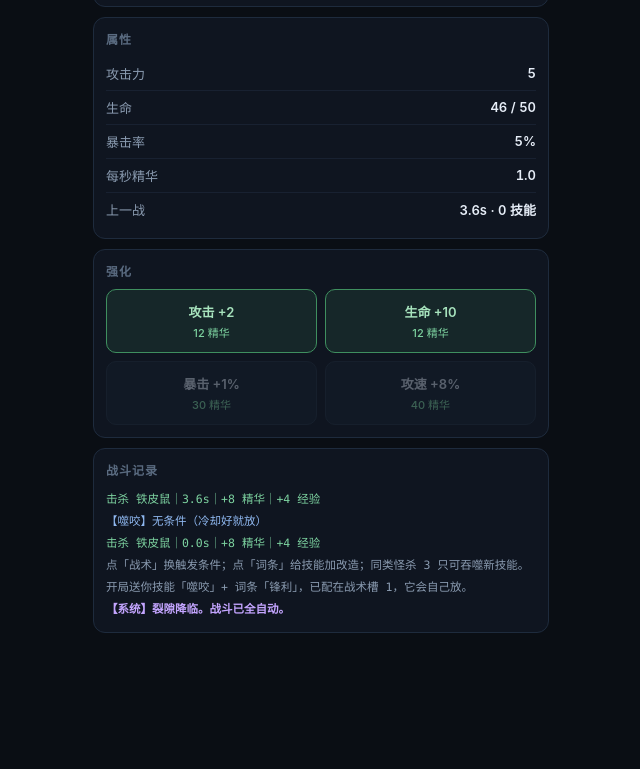
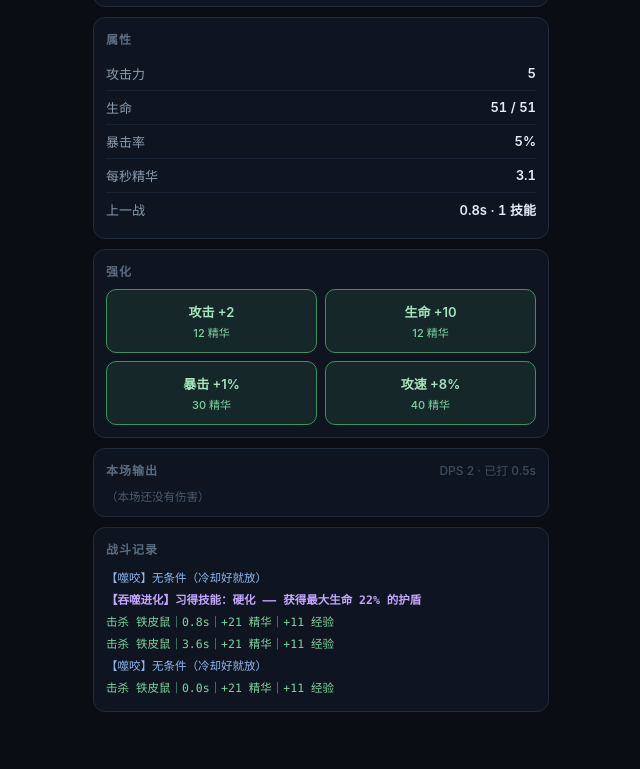
Before and after one commit to JoeKeeper-Z/devour-idle, a plain HTML site: page index.html in a window 1280 px wide. Shown: the part 1649-2418 px from the top of the page, without its empty margins (319-959 px from the left). Drawn offline with Linux system fonts and the light colour scheme.

Commit message:
v1.0 让战术有意义：推进改为固定击杀数(速度直接换层数)、战斗拉长到15-20s、词缀强化到必须应对、新增本场输出构成面板

```diff
--- a/index.html
+++ b/index.html
@@ -226,6 +226,11 @@
   </div>
 
   <div class="panel">
+    <h3>本场输出 <span class="hint" id="dpsHint"></span></h3>
+    <div id="dmgBreak" style="font-size:11.5px;color:#8a9bb0"></div>
+  </div>
+
+  <div class="panel">
     <h3>战斗记录</h3>
     <div class="log" id="log"></div>
   </div>
@@ -304,16 +309,16 @@
 // 技能表
 // ============================================================
 const SKILLS = {
-  bite:        {name:'噬咬', icon:'🦷', cd:5000,  desc:'320% 攻击力（初始技能）'},
-  harden:      {name:'硬化', icon:'🛡', cd:7000,  desc:'获得最大生命 22% 的护盾'},
-  bloodthirst: {name:'嗜血', icon:'🩸', cd:6000,  desc:'立即回复 12% 生命'},
-  haste:       {name:'疾风', icon:'⚡', cd:13000, desc:'6 秒内攻速 ×2'},
-  rend:        {name:'裂爪', icon:'🗡', cd:5000,  desc:'520% 攻击力重击；消耗 1 层毒转 2 层裂伤'},
-  venom:       {name:'淬毒', icon:'☠', cd:7000,  desc:'260% 攻击力 + 5 层毒'},
-  ironwall:    {name:'铁壁', icon:'🪨', cd:14000, desc:'6 秒内受到伤害 -50%'},
-  triple:      {name:'连斩', icon:'✨', cd:6000,  desc:'连续 3 次 150% 攻击力攻击'},
-  crush:       {name:'碎骨', icon:'💥', cd:9000, desc:'680% 攻击力 + 引爆全部裂伤（每层 +35%）'},
-  soul:        {name:'噬魂', icon:'🌀', cd:16000, desc:'获得 3.5 倍怪物精华（毒层每层再 +15%）'},
+  bite:        {name:'噬咬', icon:'🦷', cd:4000,  desc:'320% 攻击力（初始技能）'},
+  harden:      {name:'硬化', icon:'🛡', cd:6000,  desc:'获得最大生命 22% 的护盾'},
+  bloodthirst: {name:'嗜血', icon:'🩸', cd:5000,  desc:'立即回复 12% 生命'},
+  haste:       {name:'疾风', icon:'⚡', cd:9000,  desc:'6 秒内攻速 ×2'},
+  rend:        {name:'裂爪', icon:'🗡', cd:3500,  desc:'520% 攻击力重击；消耗 1 层毒转 2 层裂伤'},
+  venom:       {name:'淬毒', icon:'☠', cd:5000,  desc:'260% 攻击力 + 5 层毒'},
+  ironwall:    {name:'铁壁', icon:'🪨', cd:10000, desc:'6 秒内受到伤害 -50%'},
+  triple:      {name:'连斩', icon:'✨', cd:4500,  desc:'连续 3 次 150% 攻击力攻击'},
+  crush:       {name:'碎骨', icon:'💥', cd:6500,  desc:'680% 攻击力 + 引爆全部裂伤（每层 +35%）'},
+  soul:        {name:'噬魂', icon:'🌀', cd:12000, desc:'获得 3.5 倍怪物精华（毒层每层再 +15%）'},
 };
 
 const CONDS = {
@@ -353,8 +358,8 @@
   essGrow:    1.07,   // 每深入 1 层，精华倍率
   upCostGrow: 1.22,   // 升级花费倍率
   upPowGrow:  1.0,    // 升级效果倍率（1.0 = 固定加成，取消几何膨胀）
-  hpScale:    4.0,    // 怪物血量整体倍率（拉长战斗时长）
-  essScale:   2.6,    // 精华整体倍率（补偿变慢的击杀节奏）
+  hpScale:    13.0,   // 怪物血量整体倍率（拉到 15-20 秒一场）
+  essScale:   7.0,    // 精华整体倍率（补偿变慢的击杀节奏）
   expGrow:    1.28,   // 每级所需经验成长
   expRatio:   0.5,    // 经验 = 精华 × 系数
   riftGrow:   1.06,   // 裂隙共鸣：每深入一层，永久全属性倍率（略高于 monAtkGrow）
@@ -364,10 +369,8 @@
   critMax:    75,     // 暴击率上限
   minInterval:160,    // 攻击间隔下限（毫秒），防止无限连击
   advSecLimit:45,     // 单场超过这么多秒就原地刷，不再自动深入
-  advFastSec:  12,    // 单场快于这个秒数，算"打得动"
-  advFastNeed: 3,     // 连续几只打得动就自动上一层
-  forceAdvAfter: 6,   // 连续这么多只都慢，也硬推一层（探测），防止永久卡死
-  retreatSec:  50,    // 单只打超过这么久还没打死，回退一层
+  killsPerFloor: 3,   // 每只怪杀满这么多只就往后推进（杀得快 = 层数涨得快）
+  retreatSec:  45,    // 单只打超过这么久还没打死，回退一层
   floorCap:   999,
 };
 
@@ -375,11 +378,11 @@
 // 敌人词缀：只改行为，不改数值
 // ============================================================
 const AFFIXES = {
-  thorns:  {name:'反伤', icon:'🛡', desc:'被打中时反弹伤害（上限为你最大生命的 5%）'},
-  regen:   {name:'再生', icon:'♻️', desc:'每 4 秒回复自身 6% 生命'},
-  enrage:  {name:'狂暴', icon:'⚡', desc:'自身生命低于 35% 时攻击力 ×2'},
-  immune:  {name:'免疫', icon:'🧊', desc:'开战后 3 秒内免疫伤害'},
-  leech:   {name:'吸血', icon:'🩸', desc:'每次攻击回复自身 4% 生命'},
+  thorns:  {name:'反伤', icon:'🛡', desc:'被打中时反弹 30% 伤害（上限为你最大生命的 14%）'},
+  regen:   {name:'再生', icon:'♻️', desc:'每 3 秒回复自身 14% 生命'},
+  enrage:  {name:'狂暴', icon:'⚡', desc:'自身生命低于 35% 时攻击力 ×2.6'},
+  immune:  {name:'免疫', icon:'🧊', desc:'开战后 4 秒内免疫伤害'},
+  leech:   {name:'吸血', icon:'🩸', desc:'每次攻击回复自身 7% 生命'},
   burn:    {name:'灼烧', icon:'🔥', desc:'攻击附加 3 秒灼烧'},
 };
 const AFFIX_ORDER = ['thorns','regen','enrage','immune','leech','burn'];
@@ -522,7 +525,7 @@
   monTimer:0, atkTimer:0, atkCount:0,
   shield:0,
   hasteUntil:0, armorUntil:0, poisonAcc:0,
-  poisonStack:0, lacStack:0,
+  poisonStack:0, lacStack:0, dmgBy:{}, fightStartSnap:0,
   cds:{},
   fightStart:0, fightSkillUses:0,
   fightId:0, slKey:'', reviveAt:0, fastKills:0, slowKills:0,
@@ -655,8 +658,10 @@
   R.shield = 0;
   R.regenTimer = 0; R.meBurnUntil = 0; R.meBurnAcc = 0;
   R.poisonStack = 0; R.lacStack = 0; R.poisonAcc = 0;
+  R.dmgBy = {};
   R.rushUntil = 0; R.armorStrong = false; R.reflectNext = false;
   R.fightStart = now(); R.fightSkillUses = 0;
+  R.dmgBy = {};
   R.fightId++;
   render();
   dirty = false; lastRender = now();
@@ -668,9 +673,11 @@
 }
 
 function damageMonster(dmg, tag){
+  const key = tag || '普攻';
+  R.dmgBy[key] = (R.dmgBy[key] || 0) + dmg;
   const m = curMon();
   // 免疫：开战 3 秒内打不动
-  if((m.affixes||[]).indexOf('immune') >= 0 && now() - R.fightStart < 3000){
+  if((m.affixes||[]).indexOf('immune') >= 0 && now() - R.fightStart < 4000){
     floatDmg('免疫', 'skill');
     markDirty();
     return false;
@@ -678,7 +685,7 @@
   // 反伤：按伤害比例反弹，但设上限，避免高伤害自杀
   if((m.affixes||[]).indexOf('thorns') >= 0 && dmg > 0){
     const D2 = derived();
-    const back = Math.min(Math.round(dmg*0.18), Math.round(D2.hpMax*0.05));
+    const back = Math.min(Math.round(dmg*0.30), Math.round(D2.hpMax*0.14));
     if(back > 0 && !R.dead){
       S.hp -= back;
       floatDmg('反 ' + fmt(back), 'crit');
@@ -755,27 +762,11 @@
     }
   }
 
-  // 自动推进：看「击杀速度」，不看「击杀数量」
+  // 自动推进：本层杀满 N 只就上一层。杀得快 = 爬得快，战术强度直接变成进度
   R.killGate++;
-  const fast = parseFloat(dur) <= CFG.advFastSec;
-  if(fast){ R.fastKills = (R.fastKills || 0) + 1; R.slowKills = 0; }
-  else { R.fastKills = 0; R.slowKills = (R.slowKills || 0) + 1; }
-
-  if(S.autoAdv && R.fastKills >= CFG.advFastNeed && R.killGate >= KILLS_PER_TRAIT){
-    R.fastKills = 0;
+  if(S.autoAdv && R.killGate >= CFG.killsPerFloor){
     advance(true);
     return;
-  }
-  // 探测式推进：慢杀累积到阈值也硬上一层的，避免永久卡死在同一层
-  if(S.autoAdv && !fast && R.slowKills >= CFG.forceAdvAfter){
-    R.slowKills = 0;
-    log('【探测】这一层杀不动了，向上试一层', 'c-skill');
-    advance(true);
-    return;
-  }
-  if(!fast && R.killGate >= 3 && !R.slowNoticed){
-    R.slowNoticed = true;
-    log('【停滞】这一层杀得慢，先原地刷精华（攒够了会自己往上试）', 'c-bad');
   }
   startFight(); save();
 }
@@ -868,18 +859,18 @@
   const aff = m.affixes || [];
   let raw = m.atk;
   // 狂暴：自身残血时攻击翻倍
-  if(aff.indexOf('enrage') >= 0 && R.monHp / Math.max(1,R.monHpMax) < 0.35) raw *= 2;
+  if(aff.indexOf('enrage') >= 0 && R.monHp / Math.max(1,R.monHpMax) < 0.35) raw *= 2.6;
   const armorOn = now() < R.armorUntil;
   let dmg = raw * (armorOn ? (R.armorStrong ? 0.3 : 0.5) : 1);
   dmg = Math.max(1, Math.round(dmg));
   // 吸血：攻击后回复自身生命
   if(aff.indexOf('leech') >= 0 && R.monHp > 0){
-    R.monHp = Math.min(R.monHpMax, R.monHp + Math.round(R.monHpMax*0.04));
+    R.monHp = Math.min(R.monHpMax, R.monHp + Math.round(R.monHpMax*0.07));
   }
   // 灼烧：给对方挂持续伤害
   if(aff.indexOf('burn') >= 0){
     R.meBurnUntil = now() + 3000;
-    R.meBurnDps = Math.max(1, Math.round(m.atk*0.25));
+    R.meBurnDps = Math.max(1, Math.round(m.atk*0.45));
   }
 
   if(R.shield > 0){
@@ -1086,9 +1077,9 @@
   const affNow = (curMon().affixes || []);
   if(R.monHp > 0 && R.monHp < R.monHpMax && affNow.indexOf('regen') >= 0){
     R.regenTimer += dt;
-    if(R.regenTimer >= 4000){
+    if(R.regenTimer >= 3000){
       R.regenTimer = 0;
-      R.monHp = Math.min(R.monHpMax, R.monHp + Math.round(R.monHpMax*0.06));
+      R.monHp = Math.min(R.monHpMax, R.monHp + Math.round(R.monHpMax*0.14));
       floatDmg('再生', 'skill');
       markDirty();
     }
@@ -1165,7 +1156,8 @@
   document.getElementById('monName').textContent = m.name;
   const st = document.getElementById('monStage');
   st.textContent = (hasSkill ? '已吞噬 · ' : '') +
-    '连杀 ' + (R.fastKills||0) + '/' + CFG.advFastNeed + ' 只（' + CFG.advFastSec + ' 秒内）自动深入';
+    '本层 ' + R.killGate + '/' + CFG.killsPerFloor + ' 只后深入 · 上一战 ' +
+    (S.lastFight ? S.lastFight.t + 's' : '—');
   st.style.color = hasSkill ? '#a78bfa' : '#5a6b80';
 
   // 词缀标签
@@ -1336,6 +1328,22 @@
     }
   }
 
+  // 本场输出构成
+  const db = document.getElementById('dmgBreak');
+  const entries = Object.keys(R.dmgBy).map(function(k){ return [k, R.dmgBy[k]]; })
+    .sort(function(a,b){ return b[1]-a[1]; }).slice(0,5);
+  const total = entries.reduce(function(a,b){ return a+b[1]; }, 0) || 1;
+  db.innerHTML = entries.length ? entries.map(function(e){
+    const pct = Math.round(e[1]/total*100);
+    return '<div style="display:flex;justify-content:space-between;padding:3px 0">' +
+      '<span>' + e[0] + '</span><span style="color:#c8d3e0">' + pct + '% · ' + fmt(e[1]) + '</span></div>';
+  }).join('') : '<div style="color:#4a5a6d">（本场还没有伤害）</div>';
+  const dh = document.getElementById('dpsHint');
+  if(dh){
+    const sec = Math.max(0.5, (now()-R.fightStart)/1000);
+    dh.textContent = 'DPS ' + fmt(total/sec) + ' · 已打 ' + sec.toFixed(1) + 's';
+  }
+
   document.getElementById('sAtk').textContent = fmt(D.atk);
   document.getElementById('sHp').textContent = fmt(S.hp) + ' / ' + fmt(D.hpMax);
   document.getElementById('sCrit').textContent = D.crit + '%';
```
